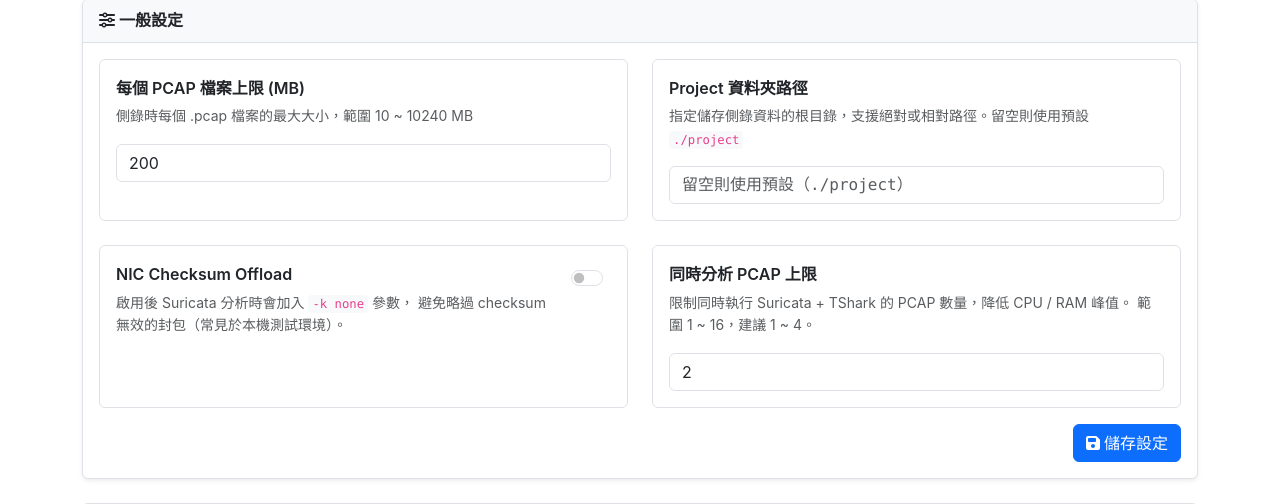
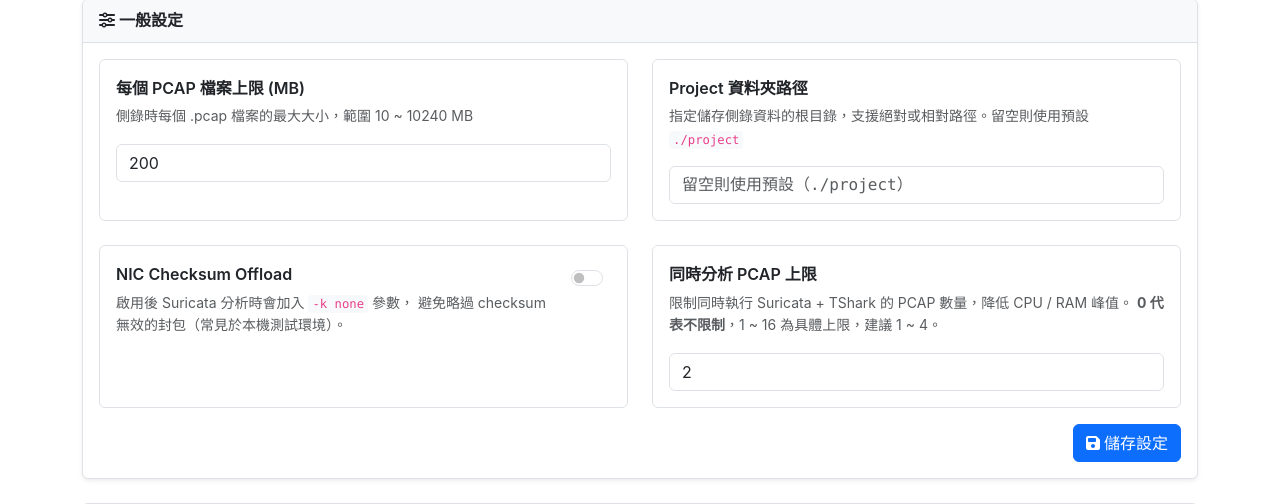
Before and after one commit to wolfheluo/NEW-PCAP-WEB, a Flask app: page /settings in a window 1280 px wide. Shown: the part 145-649 px from the top of the page. Run offline with Flask 3, Linux system fonts and the light colour scheme; some libraries are stand-ins or nearby versions.

Commit message:
Update max concurrent analysis setting to allow zero for unlimited processing

```diff
--- a/main.py
+++ b/main.py
@@ -73,12 +73,12 @@ if 'project_dir' in _cfg and _cfg['project_dir'].strip():
 if 'checksum_offload' in _cfg:
     CHECKSUM_OFFLOAD = bool(_cfg['checksum_offload'])
 if 'max_concurrent_analysis' in _cfg:
-    MAX_CONCURRENT_ANALYSIS = max(1, int(_cfg['max_concurrent_analysis']))
+    MAX_CONCURRENT_ANALYSIS = max(0, int(_cfg['max_concurrent_analysis']))
 
 os.makedirs(PROJECT_DIR, exist_ok=True)
 
-# Semaphore：控制同時分析的 PCAP 數量（動態重建，見 api_settings_save_config）
-_analysis_semaphore = threading.Semaphore(MAX_CONCURRENT_ANALYSIS)
+# Semaphore：控制同時分析的 PCAP 數量（0 = 不限制；動態重建，見 api_settings_save_config）
+_analysis_semaphore = threading.Semaphore(MAX_CONCURRENT_ANALYSIS if MAX_CONCURRENT_ANALYSIS > 0 else 2**30)
 
 # 全局側錄狀態
 # { project_name: { process, status, packet_count, started_at, filter_ips, analyzing } }
@@ -1194,10 +1194,10 @@ def api_settings_save_config():
     # 同時分析上限
     if 'max_concurrent_analysis' in data:
         try:
-            mca = max(1, min(16, int(data['max_concurrent_analysis'])))
+            mca = max(0, min(16, int(data['max_concurrent_analysis'])))
             if mca != MAX_CONCURRENT_ANALYSIS:
                 MAX_CONCURRENT_ANALYSIS = mca
-                _analysis_semaphore = threading.Semaphore(MAX_CONCURRENT_ANALYSIS)
+                _analysis_semaphore = threading.Semaphore(mca if mca > 0 else 2**30)
             save['max_concurrent_analysis'] = MAX_CONCURRENT_ANALYSIS
         except (ValueError, TypeError):
             pass
--- a/templates/settings.html
+++ b/templates/settings.html
@@ -97,10 +97,10 @@
                     <div class="fw-semibold mb-1">同時分析 PCAP 上限</div>
                     <div class="text-muted small mb-3">
                         限制同時執行 Suricata + TShark 的 PCAP 數量，降低 CPU / RAM 峰值。
-                        範圍 1 ~ 16，建議 1 ~ 4。
+                        <strong>0 代表不限制</strong>，1 ~ 16 為具體上限，建議 1 ~ 4。
                     </div>
                     <input type="number" id="input-max-concurrent" class="form-control"
-                           min="1" max="16" step="1" value="2">
+                           min="0" max="16" step="1" value="2">
                 </div>
             </div>
 
@@ -203,8 +203,8 @@ document.getElementById('btn-save-config').addEventListener('click', function ()
         msgEl.className = 'text-danger small';
         return;
     }
-    if (!mca || mca < 1 || mca > 16) {
-        msgEl.textContent = '⚠ 同時分析上限請輸入 1 ~ 16';
+    if (!mca || mca < 0 || mca > 16) {
+        msgEl.textContent = '⚠ 同時分析上限請輸入 0（0不限制）或 1 ~ 16';
         msgEl.className = 'text-danger small';
         return;
     }
@@ -223,7 +223,7 @@ document.getElementById('btn-save-config').addEventListener('click', function ()
     .then(d => {
         if (d.ok) {
             const dirMsg = d.project_dir ? `「${d.project_dir}」` : '預設路徑';
-            msgEl.textContent = `✔ 已儲存（${d.pcap_split_mb} MB，${dirMsg}，同時分析 ${d.max_concurrent_analysis} 個）`;
+            msgEl.textContent = `✔ 已儲存（${d.pcap_split_mb} MB，${dirMsg}，同時分析 ${ d.max_concurrent_analysis === 0 ? '不限制' : d.max_concurrent_analysis + ' 個' }）`;
             msgEl.className = 'text-success fw-semibold small';
         } else {
             msgEl.textContent = '✘ ' + (d.error || '儲存失敗');
```
